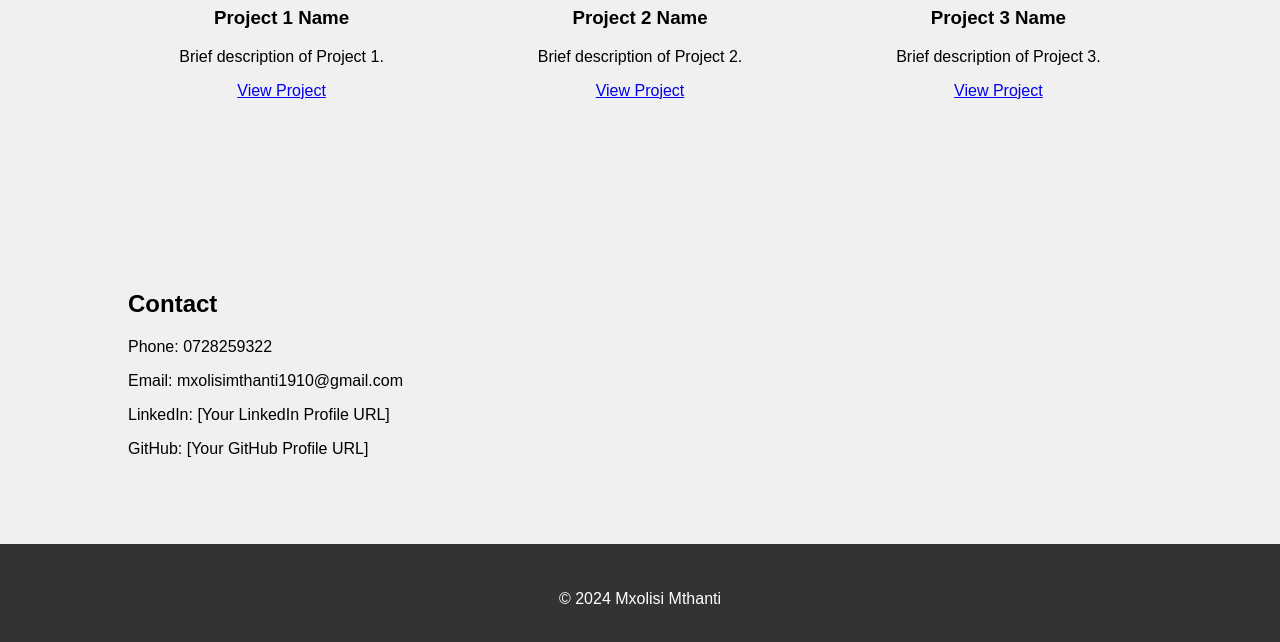
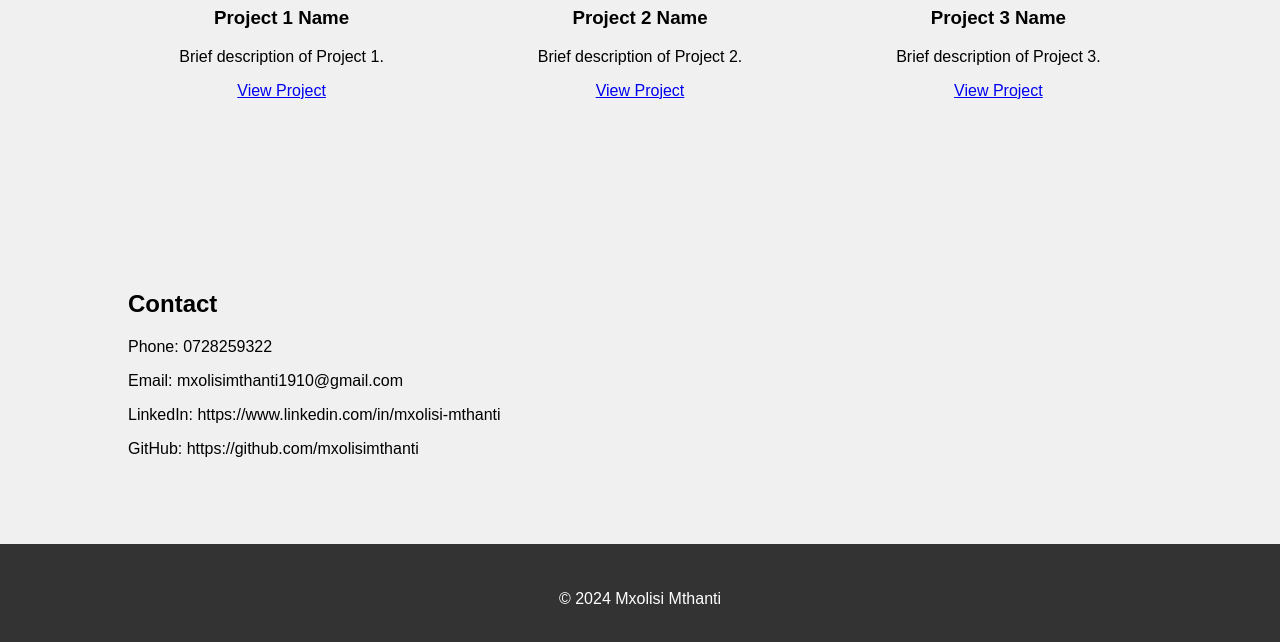
Before and after one commit to mxolisimthanti/Mxo-Mthanti, a plain HTML site: page Index.html in a window 1280 px wide. Shown: the part 707-1349 px from the top of the page. Drawn offline with Linux system fonts and the light colour scheme; a script that the page names is missing.

Commit message:
Update Index.html

```diff
--- a/Index.html
+++ b/Index.html
@@ -66,8 +66,8 @@
             <h2>Contact</h2>
             <p>Phone: 0728259322</p>
             <p>Email: mxolisimthanti1910@gmail.com</p>
-            <p>LinkedIn: [Your LinkedIn Profile URL]</p>
-            <p>GitHub: [Your GitHub Profile URL]</p>
+            <p>LinkedIn: https://www.linkedin.com/in/mxolisi-mthanti</p>
+            <p>GitHub: https://github.com/mxolisimthanti </p>
         </div>
     </section>
 
```
